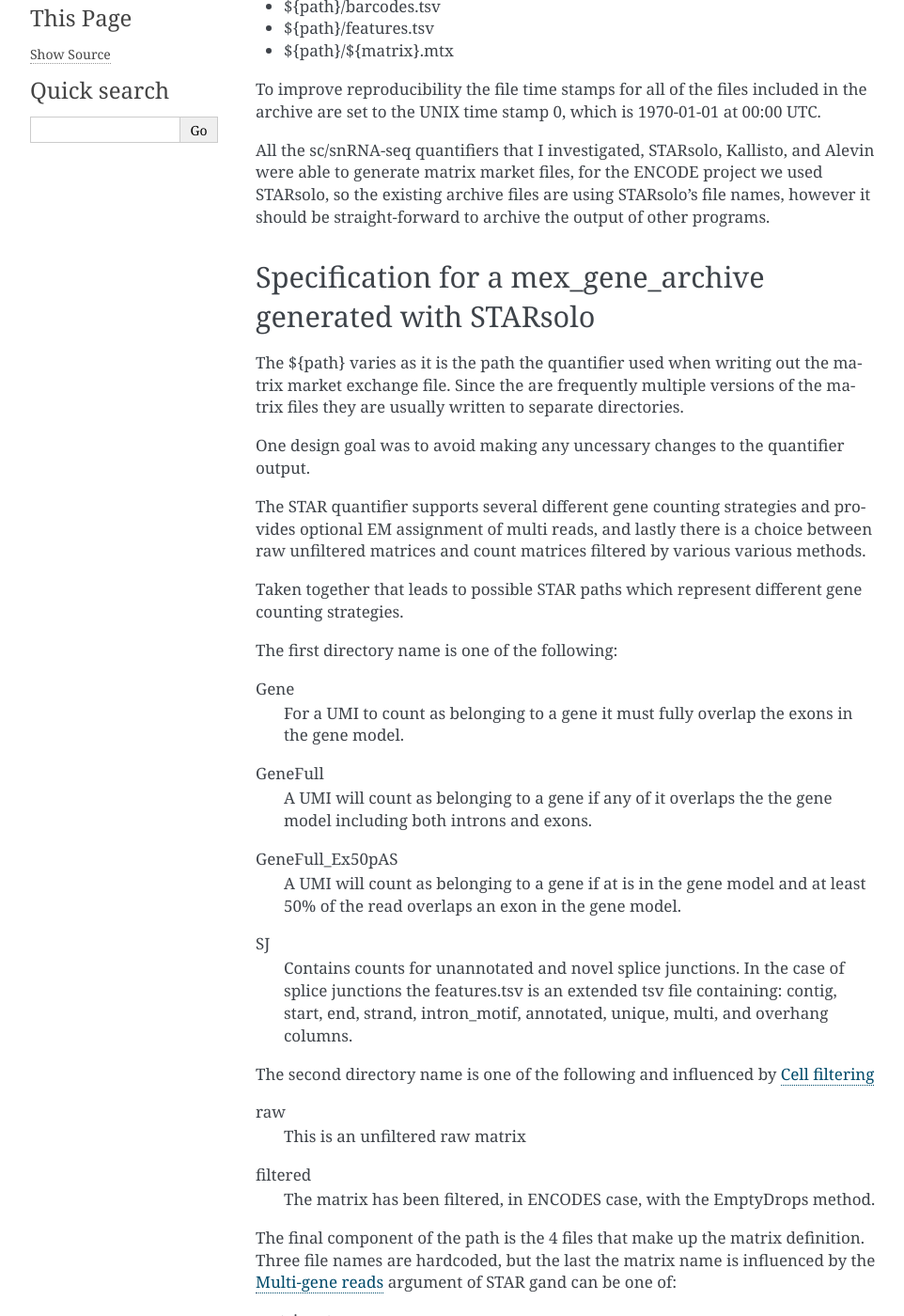
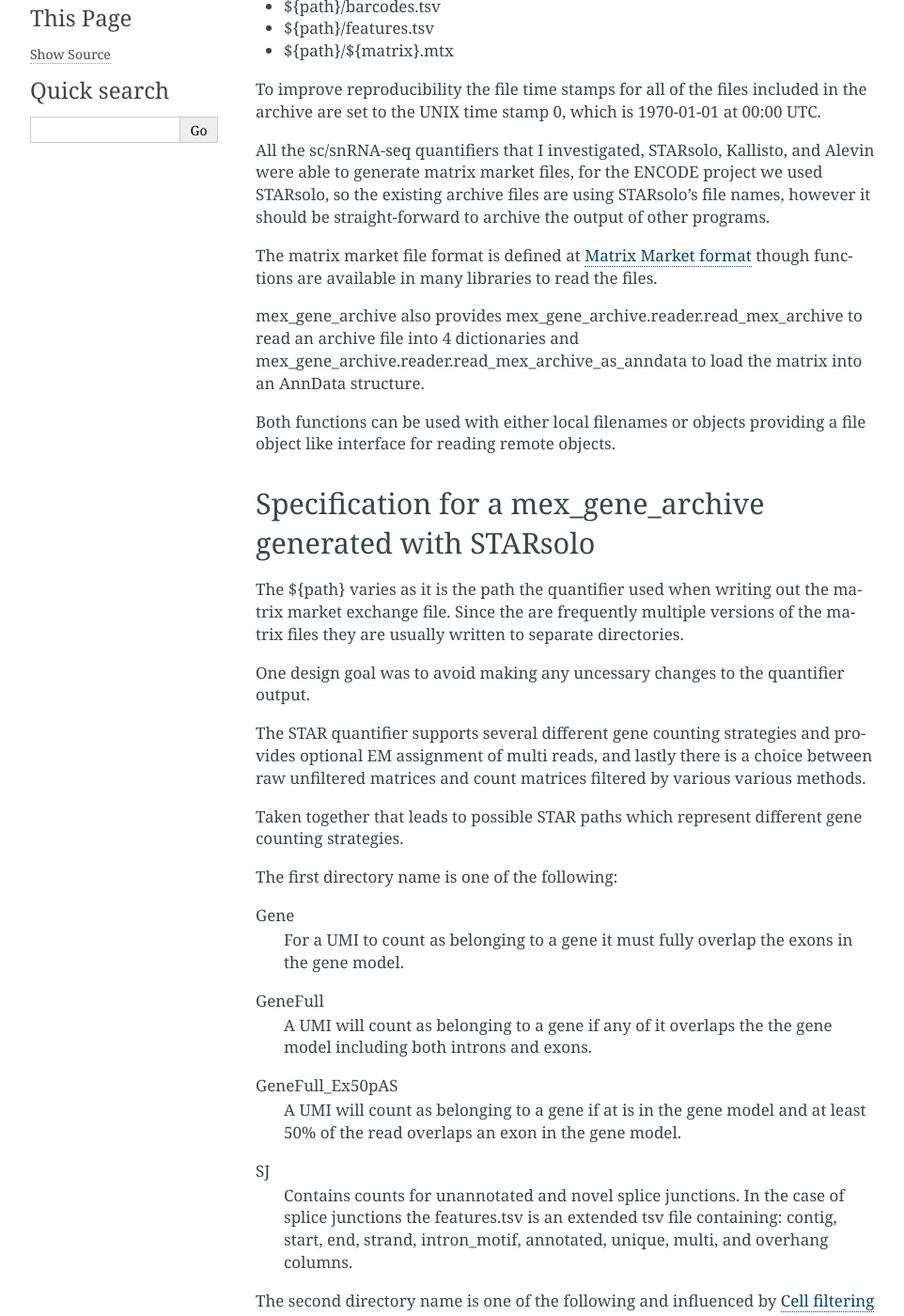
Before and after one commit to detrout/mex_gene_archive, a Sphinx documentation site: the page built from docs/specification.rst, in a window 1280 px wide and 1400 px high, scrolled down 229 px. Shown: the whole window at 94% size, without its empty margins (148-1110 px from the left). Built offline with Sphinx 7.4.7, drawn with Linux system fonts in a browser that asks for light colours; some of the changed text lies outside the part shown.

Commit message:
Move link to description of matrix market exchange files above STARsolo

```diff
--- a/docs/specification.rst
+++ b/docs/specification.rst
@@ -16,6 +16,16 @@ were able to generate matrix market files, for the ENCODE project we used STARso
 so the existing archive files are using STARsolo's file names, however it should
 be straight-forward to archive the output of other programs.
 
+The matrix market file format is defined at `Matrix Market format`_ though
+functions are available in many libraries to read the files.
+
+mex_gene_archive also provides :ref:`mex_gene_archive.reader.read_mex_archive` to read an
+archive file into 4 dictionaries and
+:ref:`mex_gene_archive.reader.read_mex_archive_as_anndata` to load the matrix into an
+AnnData structure.
+
+Both functions can be used with either local filenames or objects
+providing a file object like interface for reading remote objects.
 
 Specification for a mex_gene_archive generated with STARsolo
 ------------------------------------------------------------
```
Also changed, not shown: other parts of docs/specification.rst (+0 -11 lines).
